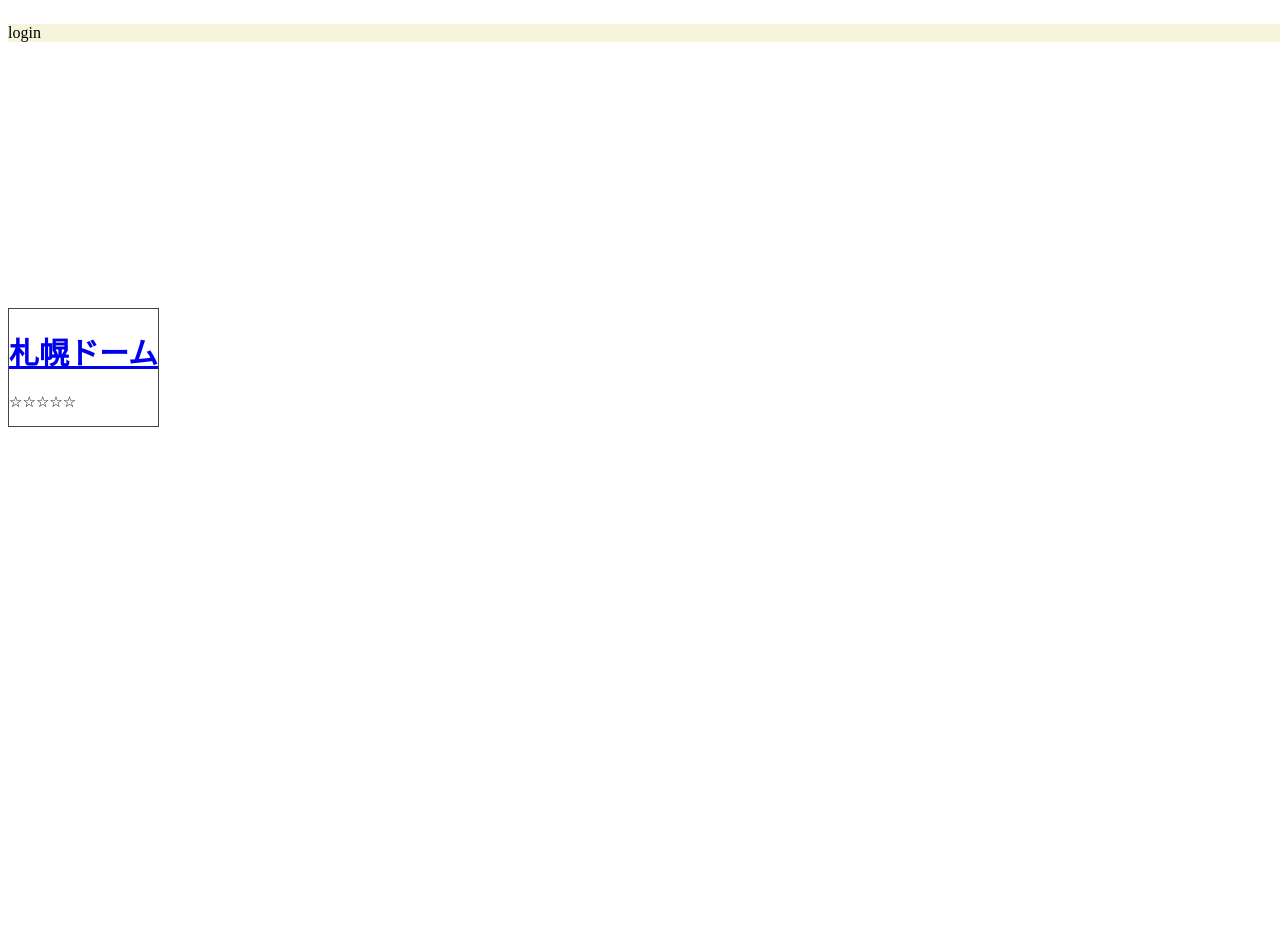
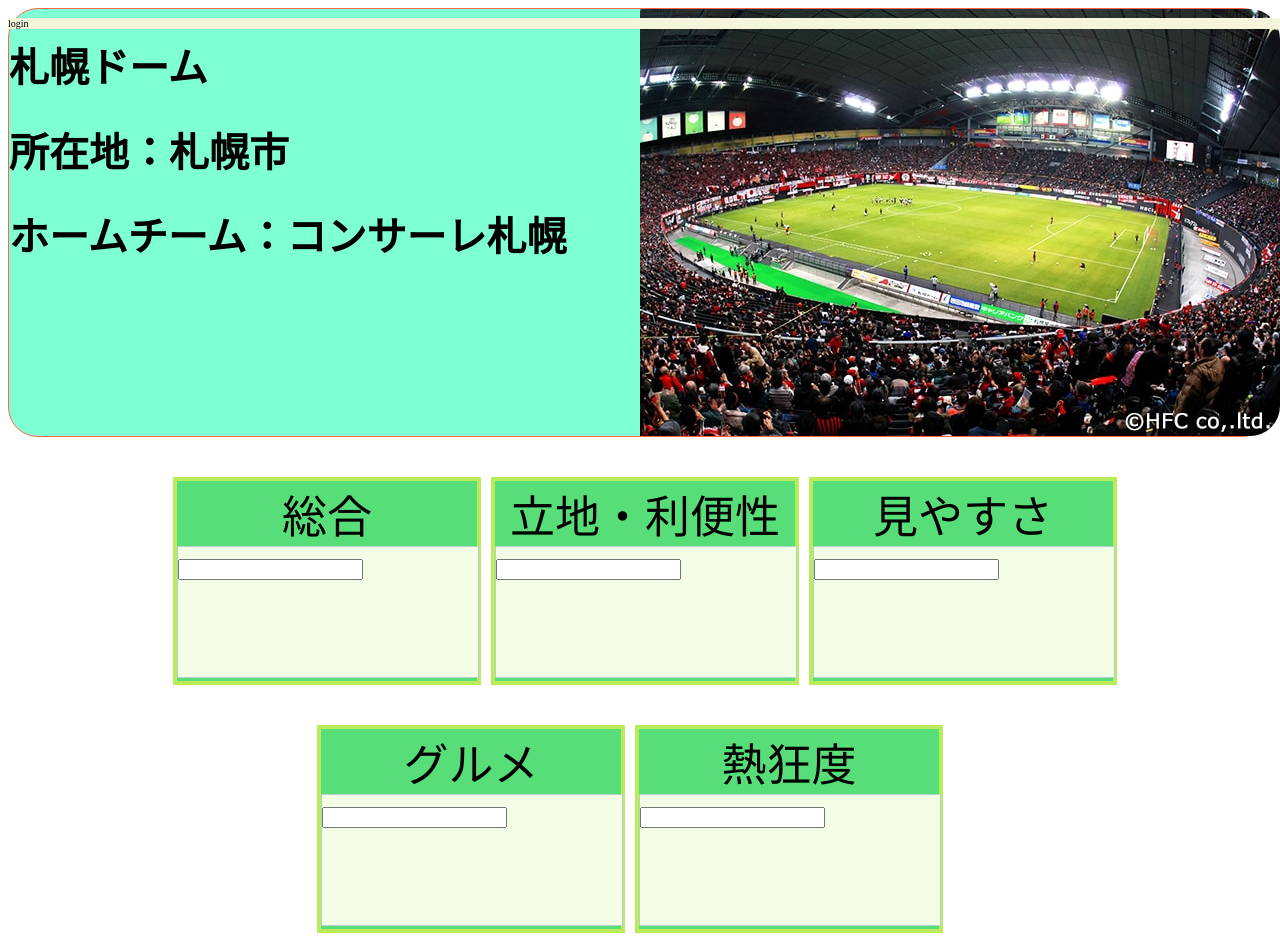
Before and after one commit to Kitamura-Takumi/kakiuna-front, a React (Vite) app: page /sapporo in a window 1280 px wide. Before the commit the page ends 800 px from the top, so only its background shows below. Built offline with nearby package versions, Linux system fonts and the light colour scheme.

Commit message:
合わせました

```diff
--- a/src/Home.jsx
+++ b/src/Home.jsx
@@ -9,12 +9,12 @@
     <header>
         <p>login</p>
     </header>
-      <div className="box">
+
         <Routes>
-          <Route exact path="/" element={<SapporoElement />} />
-          <Route exact path="/sapporo" element={<SapporoElement />} />
+          <Route exact path="/sapporo" element={<Sapporo />} />
+          <Route exact path="/" element={<HomeElement />} />
         </Routes>
-      </div>
+
 
       {/* <div className="box">
         <Routes>
@@ -31,15 +31,17 @@
   );
 };
 
-function SapporoElement() {
+function HomeElement() {
   return (
     <>
+    <div className="box">
       <h1>
         <Link to="/sapporo">
           <span>札幌ドーム</span>
         </Link>
       </h1>
       <p>☆☆☆☆☆</p>
+      </div>
     </>
   );
 }
--- /dev/null
+++ b/src/sapporo.css
@@ -0,0 +1,64 @@
+html{
+    font-size: 62.5%;
+}
+
+ body{
+    height: 100%;
+ }
+
+ .flex-container {
+  background-color: aquamarine;
+   flex-direction: row;
+   display: flex;
+   border: tomato 1px solid;
+   border-radius: 30px 30px 30px 30px;
+ }
+
+ .flex-container img{
+  width: 100%;
+  height: fit-content;
+  border-radius: 0 30px 30px 0;
+ }
+
+ .Visual{
+  flex: 1 0 50%;
+  font-size: 2em;
+ }
+
+ .warp_text{
+  border: rgb(187, 235, 90) 4px solid;
+  width: 300px;
+  height: 200px;
+  background-color: rgba(76, 220, 112, 0.933);
+  margin: 10px 0 0 10px;
+  font-size: 3em;
+  flex-direction: row;
+ }
+
+ .warp_heading {
+  font-size: 1.5em;
+  text-align: center;
+ }
+ .warp{
+  border: rgb(175, 209, 212) 1px solid;
+  width: 300px;
+  height: 130px;
+  background-color: #ffee;
+ }
+ .textbox:focus {
+  text-align: center;
+  outline: 0;
+  border: 2px solid #2196f3;
+}
+
+.flex01{
+  display: flex;
+  flex-direction: row;
+  margin: 30px ;
+  justify-content: center;
+}
+ .flex02{
+  display: flex;
+  margin: 30px 30px 0 0;
+  justify-content: center;
+ }
--- a/src/sapporo.jsx
+++ b/src/sapporo.jsx
@@ -1,7 +1,62 @@
-import { AVAILABLE_TRANSITIONS } from "@mantine/core"
+import "./sapporo.css"
 
 const Sapporo = () => {
-   document.write("i");
-}
+   return (
+      <>
+   <div class="flex-container">
+   <div class="Visual">
+       <h1>札幌ドーム</h1>
+       <h1>所在地：札幌市</h1>
+           <h1>ホームチーム：コンサーレ札幌</h1>
+   </div>
+   <img src="/sapporo.jpg" alt="スタジアム" />
+</div>
+<div class="flex01">
+   <div class="warp_text">
+       <div class="warp_heading">
+           総合
+       </div>
+       <div class="warp">
+           <input type="text" class="textbox"/>
+       </div>
+   </div>
+   <div class="warp_text">
+       <div class="warp_heading">
+           立地・利便性
+       </div>
+       <div class="warp">
+           <input type="text" className="textbox"/>
+       </div>
+   </div>
+   <div class="warp_text">
+       <div class="warp_heading">
+           見やすさ
+       </div>
+       <div class="warp">
+           <input type="text" class="textbox"/>
+       </div>
+   </div>
+</div>
+<div class="flex02">
+   <div class="warp_text">
+       <div class="warp_heading">
+           グルメ
+       </div>
+       <div class="warp">
+           <input type="text" class="textbox"/>
+       </div>
+   </div>
+   <div class="warp_text">
+       <div class="warp_heading">
+           熱狂度
+       </div>
+       <div class="warp">
+           <input type="text" class="textbox"/>
+       </div>
+   </div>
+</div>
+</>
+   )
+};
 
-export  default Sapporo;
+export default Sapporo;
```
Also changed, not shown: public/sapporo.jpg (added).
